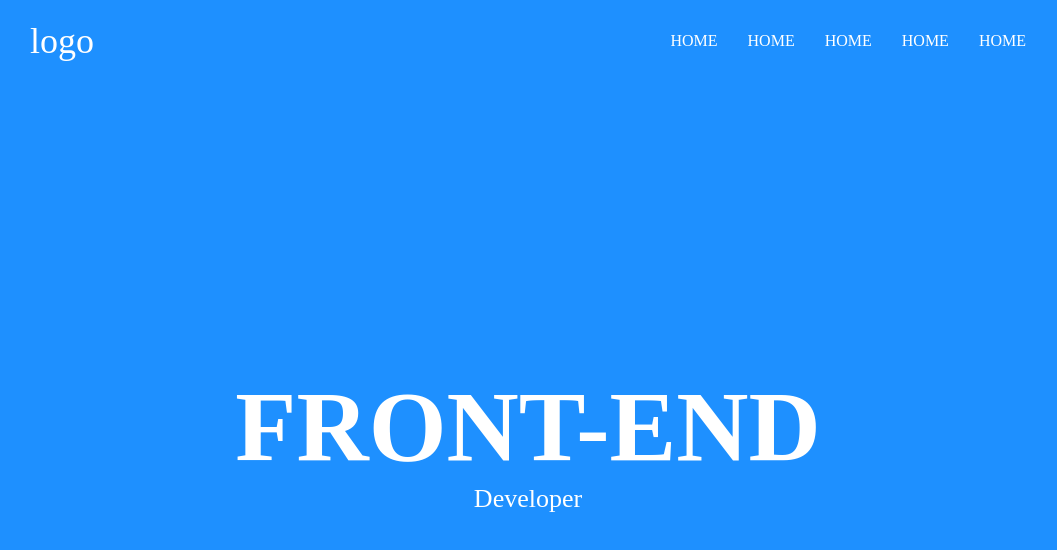
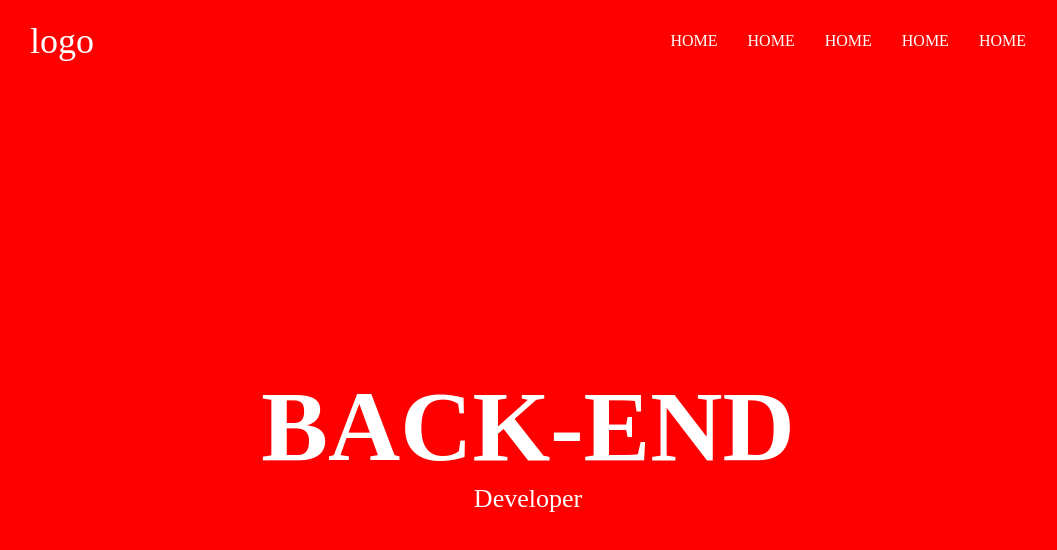
Before and after one commit to IskandarQambaraliyev/first, a plain HTML site: page index.html in a window 1280 px wide. Shown: the whole page, without its empty margins (112-1169 px from the left). Drawn offline with Linux system fonts and the light colour scheme.

Commit message:
changed html and css

```diff
--- a/css/style.css
+++ b/css/style.css
@@ -28,7 +28,7 @@ body{
 
 .header{
     min-height: 100vh;
-    background: dodgerblue;
+    background: red;
     display: flex;
     flex-direction: column;
 }
--- a/index.html
+++ b/index.html
@@ -23,7 +23,7 @@
             </nav>
         </div>
         <div class="header__content">
-            <h1 class="header__title">Front-end</h1>
+            <h1 class="header__title">Back-end</h1>
             <p class="header__txt">developer</p>
         </div>
     </header>
```
